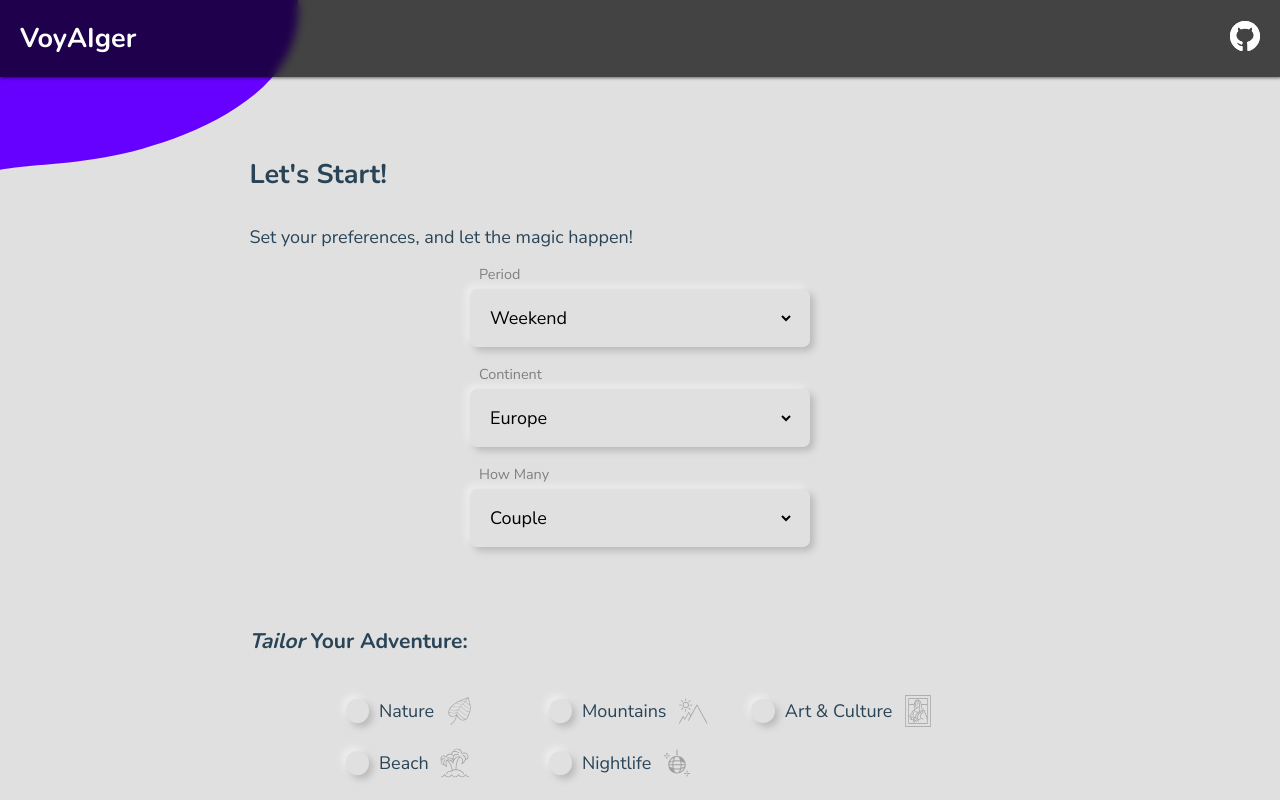
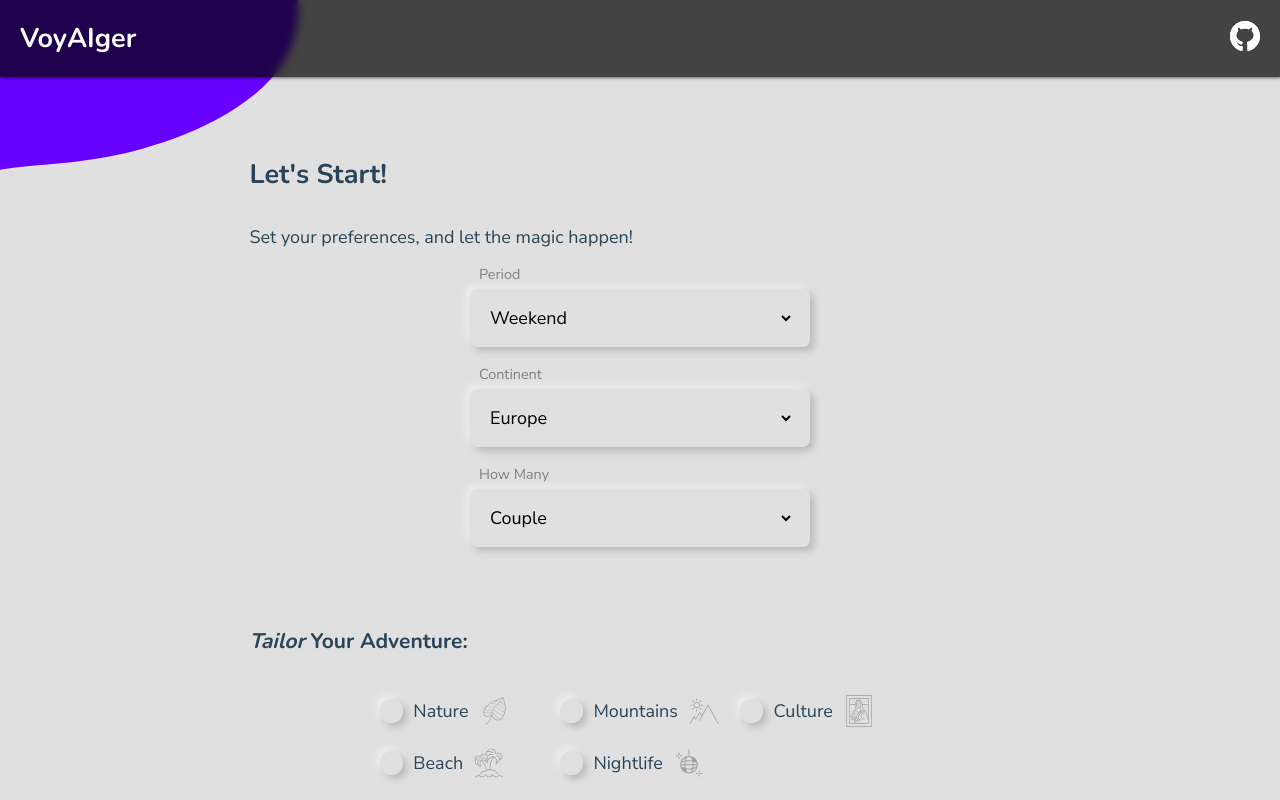
Before and after one commit to cif95/voyaiger, a Next.js app: page /generation-lab in a window 1280 px wide. Shown: the top 800 px of the page. Built offline with nearby package versions, Linux system fonts and the light colour scheme.

Commit message:
update culture filter label

```diff
--- a/app/components/GenerationLab/GenerationSection/Filters/Filters.helpers.jsx
+++ b/app/components/GenerationLab/GenerationSection/Filters/Filters.helpers.jsx
@@ -90,7 +90,7 @@ const TYPE_FILTERS = [
 		icon: <MountainsSVG />
 	},
 	{
-		label: "Art & Culture",
+		label: "Culture",
 		value: "artAndCulture",
 		icon: <CultureSVG />,
 	},
```
